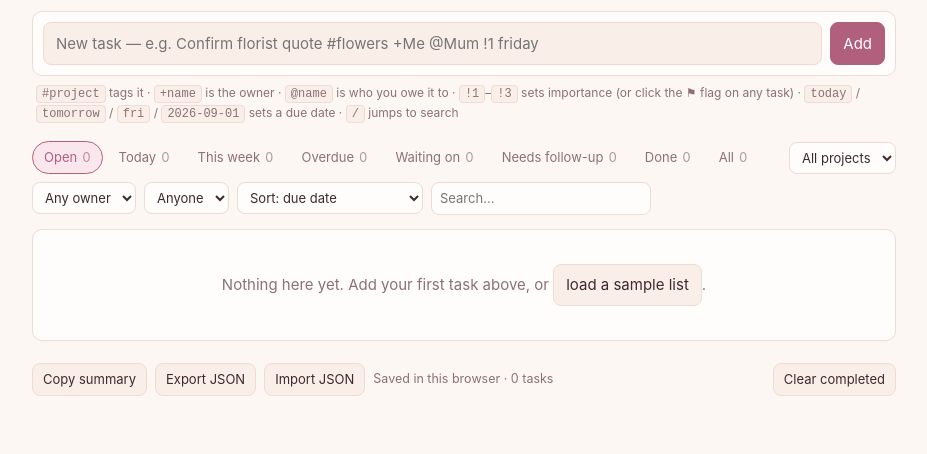
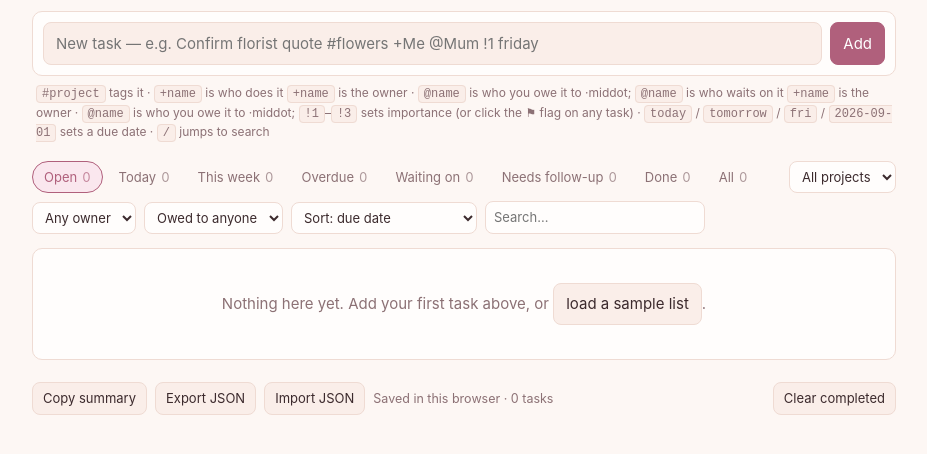
Before and after one commit to patricialoh93/worklist, a website: page index.html in a window 1280 px wide. Shown: the part 116-570 px from the top of the page, without its empty margins (176-1103 px from the left). Drawn offline with Linux system fonts and the light colour scheme.

Commit message:
Clarify the owner vs owed-to filters
Relabel the owed-to filter from Anyone to Owed to anyone, add tooltips to
both selects, and reword the quick-add hint to who does it / who waits on it.

Co-Authored-By: Claude Opus 5 <noreply@anthropic.com>

```diff
--- a/index.html
+++ b/index.html
@@ -225,7 +225,7 @@
     <button class="primary" id="addBtn">Add</button>
   </div>
   <p class="hint">
-    <code>#project</code> tags it &middot; <code>+name</code> is the owner &middot; <code>@name</code> is who you owe it to &middot;
+    <code>#project</code> tags it &middot; <code>+name</code> is who does it <code>+name</code> is the owner &middot; <code>@name</code> is who you owe it to &middot;middot; <code>@name</code> is who waits on it <code>+name</code> is the owner &middot; <code>@name</code> is who you owe it to &middot;middot;
     <code>!1</code>–<code>!3</code> sets importance (or click the &#9873; flag on any task) &middot;
     <code>today</code> / <code>tomorrow</code> / <code>fri</code> / <code>2026-09-01</code> sets a due date &middot;
     <code>/</code> jumps to search
@@ -235,8 +235,8 @@
     <nav class="views" id="views"></nav>
     <span class="spacer"></span>
     <select id="projFilter"><option value="">All projects</option></select>
-    <select id="ownerFilter"><option value="">Any owner</option></select>
-    <select id="owedFilter"><option value="">Anyone</option></select>
+    <select id="ownerFilter" title="Filter by who is doing the task"><option value="">Any owner</option></select>
+    <select id="owedFilter" title="Filter by who is waiting on the task"><option value="">Owed to anyone</option></select>
     <select id="sortBy">
       <option value="smart">Sort: due date</option>
       <option value="oldest">Sort: oldest first</option>
@@ -640,7 +640,7 @@ function renderFilters(){
   const osel = document.getElementById('owedFilter');
   const ocur = osel.value;
   const people = [...new Set(state.tasks.map(t => t.owedTo).filter(Boolean))].sort();
-  osel.innerHTML = '<option value="">Anyone</option>' +
+  osel.innerHTML = '<option value="">Owed to anyone</option>' +
     people.map(p => '<option value="' + esc(p) + '">owed to ' + esc(p) + '</option>').join('');
   osel.value = people.includes(ocur) ? ocur : '';
 
```
